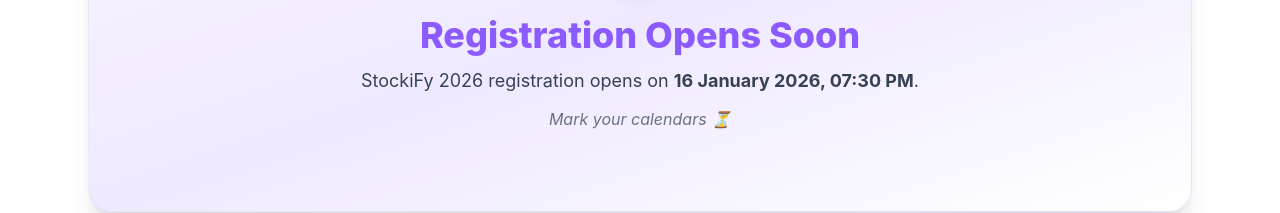
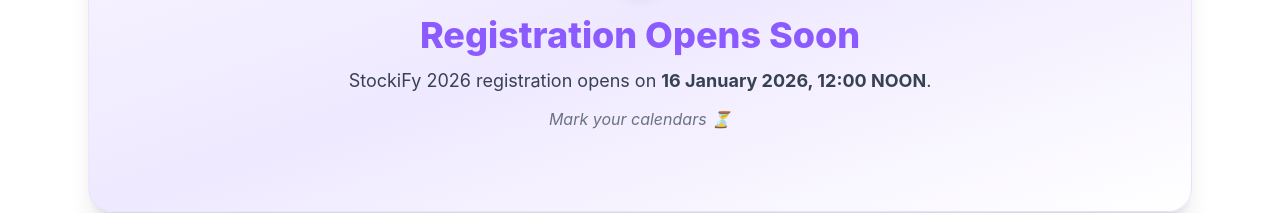
Before and after one commit to Ash1912/FC-FBS, a Next.js app: page /stockify/register in a window 1280 px wide. Shown: the part 914-1127 px from the top of the page. Built offline with nearby package versions, Linux system fonts and the light colour scheme.

Commit message:
Time updated

```diff
--- a/app/stockify/register/page.tsx
+++ b/app/stockify/register/page.tsx
@@ -169,7 +169,7 @@
             </h2>
             <p className="text-gray-700 text-lg">
               StockiFy 2026 registration opens on{" "}
-              <b>16 January 2026, 07:30 PM</b>.
+              <b>16 January 2026, 12:00 NOON</b>.
             </p>
             <p className="text-gray-500 mt-3 italic">Mark your calendars ⏳</p>
           </div>
```
